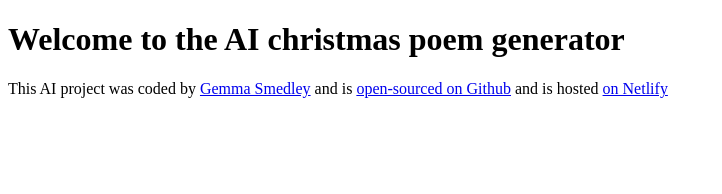
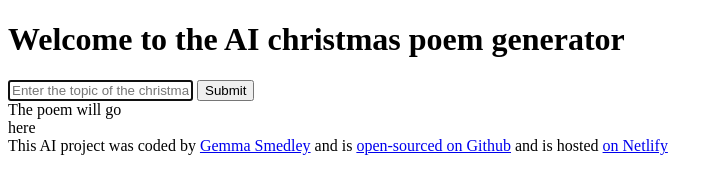
Before and after one commit to gemmasmedley90/christmas_poem_generator, a plain HTML site: page index.html in a window 1280 px wide. Shown: the whole page, without its empty margins (0-722 px from the left). Drawn offline with Linux system fonts and the light colour scheme.

Commit message:
Added basic HTML

```diff
--- a/index.html
+++ b/index.html
@@ -7,7 +7,27 @@
     <title>AI Poem Generator</title>
   </head>
   <body>
-    <h1>Welcome to the AI christmas poem generator</h1>
+    <header>
+      <h1>Welcome to the AI christmas poem generator</h1>
+    </header>
+
+    <main>
+      <form>
+        <input
+          type="text"
+          placeholder="Enter the topic of the christmas poem"
+          autofocus
+          required
+          autocomplete="off"
+        />
+        <input type="submit" />
+      </form>
+      <div>
+        The poem will go
+        <br />
+        here
+      </div>
+    </main>
 
     <footer>
       This AI project was coded by
@@ -21,7 +41,9 @@
         >open-sourced on Github</a
       >
       and is hosted
-      <a href="https://christmas-poem-generator.netlify.app/" target="_blank">on Netlify</a>
+      <a href="https://christmas-poem-generator.netlify.app/" target="_blank"
+        >on Netlify</a
+      >
     </footer>
     <script src="src/index.js"></script>
   </body>
```
